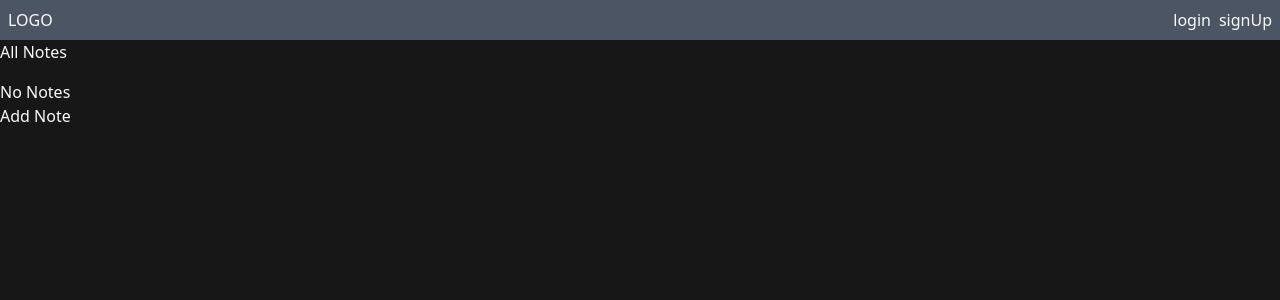
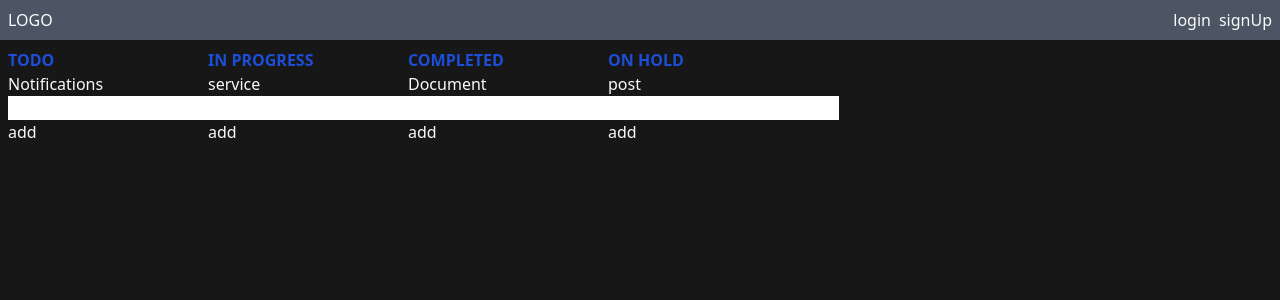
Before and after one commit to harshG775/notepad, a React (Vite) app in the folder react-vite-app/: page /notes in a window 1280 px wide. Shown: the top 300 px of the page. Built offline with nearby package versions, Linux system fonts and the light colour scheme.

Commit message:
creating new version of notes

```diff
--- a/react-vite-app/src/global.css
+++ b/react-vite-app/src/global.css
@@ -1,3 +1,19 @@
 @tailwind base;
 @tailwind components;
 @tailwind utilities;
+
+@media (prefers-color-scheme: light) {
+    :root {
+        color-scheme: light;
+    }
+}
+@media (prefers-color-scheme: dark) {
+    :root {
+        color-scheme: dark;
+    }
+}
+@layer utilities {
+    .text-balance {
+        text-wrap: balance;
+    }
+}
--- a/react-vite-app/src/pages/notes/Notes.jsx
+++ b/react-vite-app/src/pages/notes/Notes.jsx
@@ -1,17 +1,89 @@
-import { useState } from "react";
-import AllNotes from "./components/AllNotes";
-import CreateNote from "./components/CreateNote";
-import Dialog from "@/components/Dialog";
+import { useEffect, useState } from "react";
+import Column from "./components/Column";
+
+const notesData = [
+    {
+        title:"Document",
+        type: "completed",
+        id:"1"
+    },
+    {
+        title:"service",
+        type: "in-progress",
+        id:"2"
+    },
+    {
+        title:"Notifications",
+        type: "todo",
+        id:"3"
+    },
+    {
+        title:"post",
+        type: "on-hold",
+        id:"4"
+    },
+]
 export default function Notes() {
-	const [isOpen, setIsOpen] = useState(false);
-    const onSaveChanges = () => setIsOpen(false);
+    const [notes,setNotes] = useState([])
+    useEffect(()=>{
+        setNotes(notesData)
+    },[])
+    const handleAddCard = (newCard)=>{
+        setNotes((prev)=>{
+            return [
+                ...prev,
+                newCard
+            ]
+        })
+    }
 	return (
-		<div className="min-h-[calc(100vh-40px)] bg-neutral-900  text-neutral-50">
-			<AllNotes/>
-
-			<Dialog {...{ isOpen, setIsOpen }} btnLabel="Add Note">
-			<CreateNote onSaveChanges={onSaveChanges}/>
-            </Dialog>
-		</div>
+		<ul className="min-h-[calc(100vh-40px)] overflow-x-auto bg-neutral-900  text-neutral-50
+            grid grid-cols-[repeat(4,200px)] gap2 p-2
+        ">
+            <Column
+                notes={notes}
+                type={"todo"}
+                handleAddCard={handleAddCard}
+            />
+            <Column
+                notes={notes}
+                type={"in-progress"}
+                handleAddCard={handleAddCard}
+            />
+            <Column
+                notes={notes}
+                type={"completed"}
+                handleAddCard={handleAddCard}
+            />
+            <Column
+                notes={notes}
+                type={"on-hold"}
+                handleAddCard={handleAddCard}
+            />
+		</ul>
 	);
 }
+
+
+
+
+
+
+
+// import { useState } from "react";
+// import AllNotes from "./components/AllNotes";
+// import CreateNote from "./components/CreateNote";
+// import Dialog from "@/components/Dialog";
+// export default function Notes() {
+// 	const [isOpen, setIsOpen] = useState(false);
+//     const onSaveChanges = () => setIsOpen(false);
+// 	return (
+// 		<div className="min-h-[calc(100vh-40px)] bg-neutral-900  text-neutral-50">
+// 			<AllNotes/>
+
+// 			<Dialog {...{ isOpen, setIsOpen }} btnLabel="Add Note">
+// 			<CreateNote onSaveChanges={onSaveChanges}/>
+//             </Dialog>
+// 		</div>
+// 	);
+// }
--- /dev/null
+++ b/react-vite-app/src/pages/notes/components/AddCard.jsx
@@ -0,0 +1,20 @@
+import { useForm } from "react-hook-form";
+export default function AddCard(props) {
+    const { handleAddCard ,type} = props;
+    const {register,handleSubmit} = useForm({})
+    const onSubmit=({title})=>{
+        handleAddCard({
+            title:title,
+            type: type,
+            id:crypto.randomUUID()
+        })
+    }
+    return (
+        <div>
+            <form onSubmit={handleSubmit(onSubmit)}>
+                <input type="text" {...register("title")} />
+                <button>add</button>
+            </form>
+        </div>
+    );
+}
--- /dev/null
+++ b/react-vite-app/src/pages/notes/components/Column.jsx
@@ -0,0 +1,29 @@
+import AddCard from "./AddCard";
+
+function Card(props) {
+    const { note } = props
+    return (
+        <li>
+            {note.title}
+        </li>
+    );
+}
+
+export default function Column(props) {
+    const { notes,type,handleAddCard } = props;
+    const title = type.replace("-"," ")
+    const filteredNotes = notes.filter((e)=>e.type===type)
+    return (
+        <li>
+            <h2 className="uppercase whitespace-nowrap font-bold text-blue-700">{title}</h2>
+            <ul className="bg-neutral-900  text-neutral-50">
+                {filteredNotes.length > 0 &&
+                    filteredNotes?.map((note)=>(
+                        <Card key={note.id} note={note}/>
+                    )
+                )}
+            </ul>
+            <AddCard handleAddCard={handleAddCard} type={type}/>
+        </li>
+    );
+}
```
